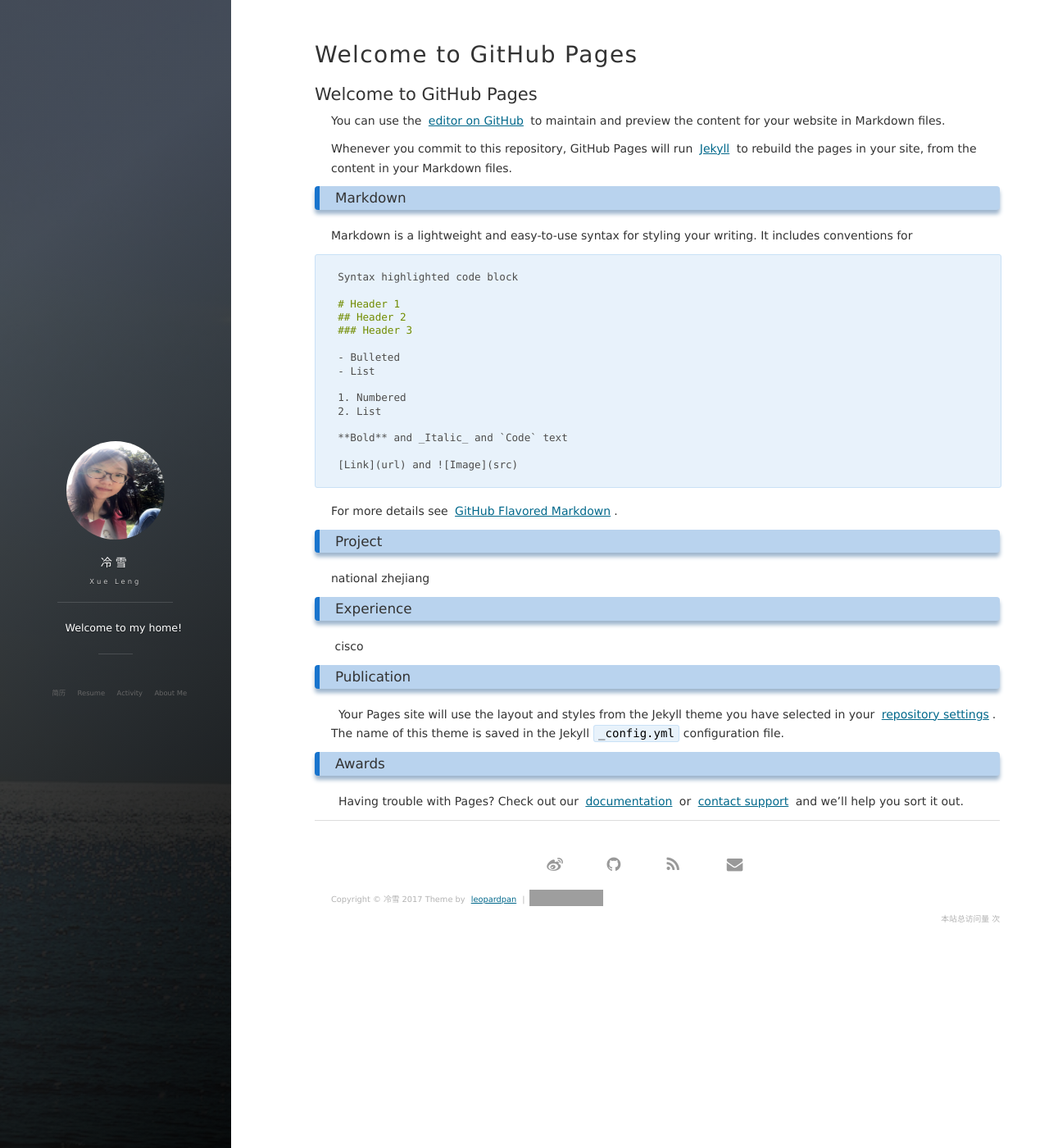
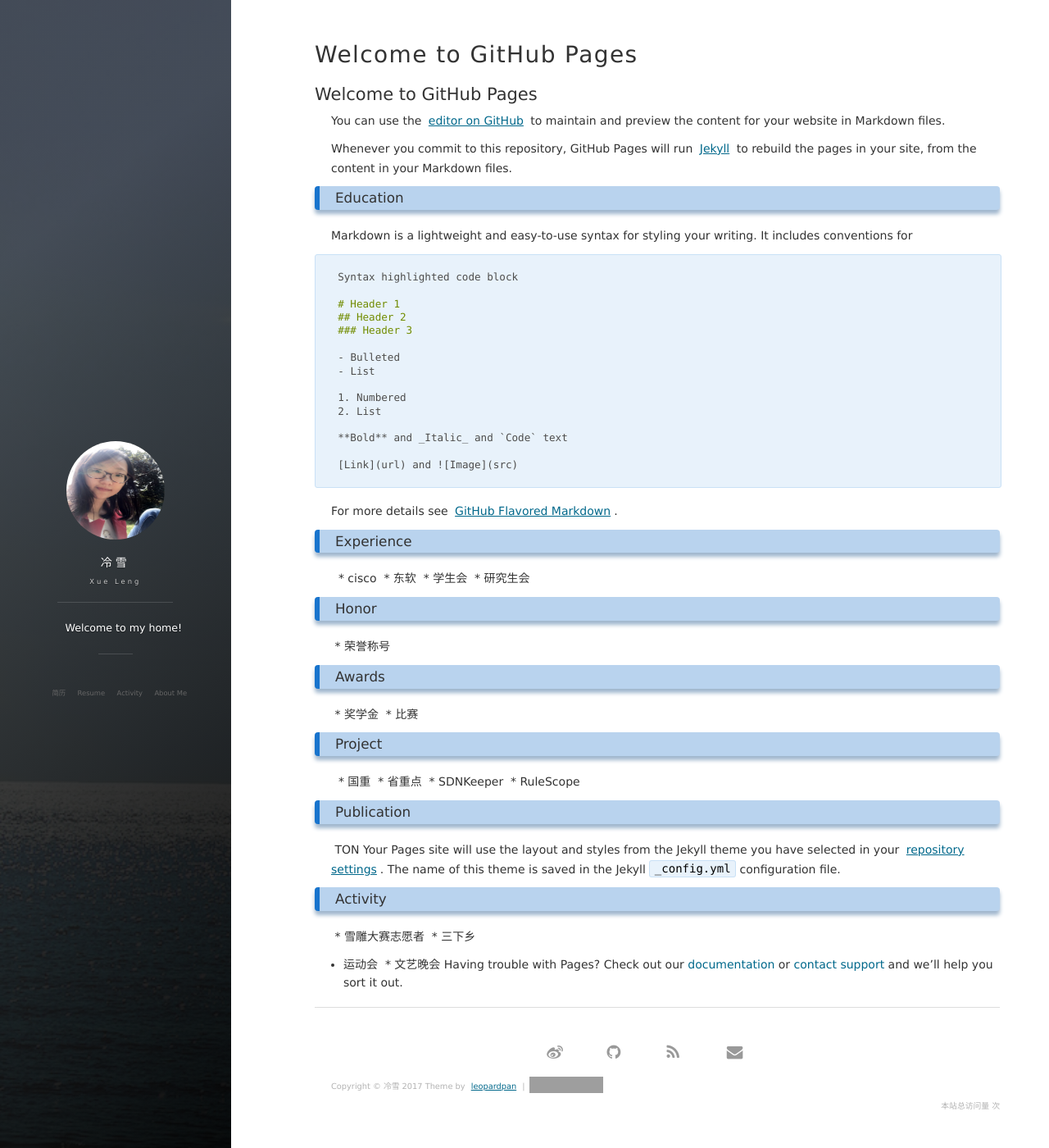
Before and after one commit to lxv458/OldWeb, a Jekyll site: the page built from index.md, in a window 1280 px wide and 1400 px high. Shown: the whole window at 82% size. Built offline with Jekyll 4.4.1, drawn with Linux system fonts in a browser that asks for light colours; nearby versions of some CDN libraries; our own code applies the rules of GitHub Pages for plain Markdown files; the list of posts is cut into pages by our own code; comment, search, counter and statistics services are not loaded; grey boxes are pictures that could not be loaded.

Commit message:
update section

```diff
--- a/index.md
+++ b/index.md
@@ -4,7 +4,7 @@ You can use the [editor on GitHub](https://github.com/lxv458/lengxue.github.io/e
 
 Whenever you commit to this repository, GitHub Pages will run [Jekyll](https://jekyllrb.com/) to rebuild the pages in your site, from the content in your Markdown files.
 
-### Markdown
+### Education
 
 Markdown is a lightweight and easy-to-use syntax for styling your writing. It includes conventions for
 
@@ -28,16 +28,32 @@ Syntax highlighted code block
 
 For more details see [GitHub Flavored Markdown](https://guides.github.com/features/mastering-markdown/).
 
+### Experience
+  * cisco
+  * 东软
+  * 学生会
+  * 研究生会
+
+### Honor
+  * 荣誉称号
+
+### Awards
+  * 奖学金
+  * 比赛
+
 ### Project
- national zhejiang
-
-### Experience
- cisco
+  * 国重
+  * 省重点
+  * SDNKeeper
+  * RuleScope
 
 ### Publication
-
+ TON
 Your Pages site will use the layout and styles from the Jekyll theme you have selected in your [repository settings](https://github.com/lxv458/lengxue.github.io/settings). The name of this theme is saved in the Jekyll `_config.yml` configuration file.
 
-### Awards
-
+### Activity
+  * 雪雕大赛志愿者
+  * 三下乡
+  * 运动会
+  * 文艺晚会
 Having trouble with Pages? Check out our [documentation](https://help.github.com/categories/github-pages-basics/) or [contact support](https://github.com/contact) and we’ll help you sort it out.
```
